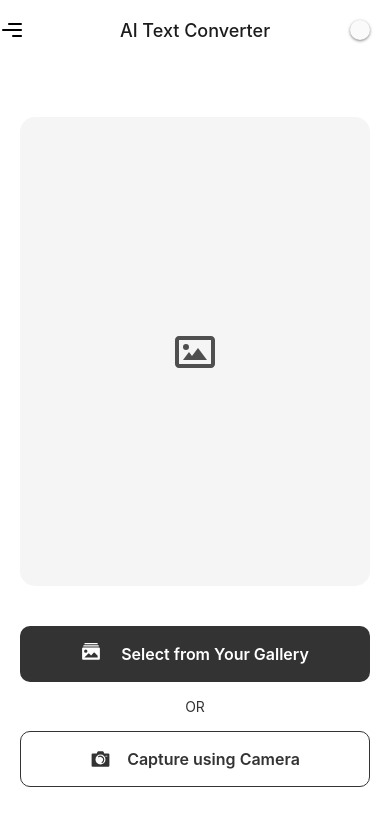
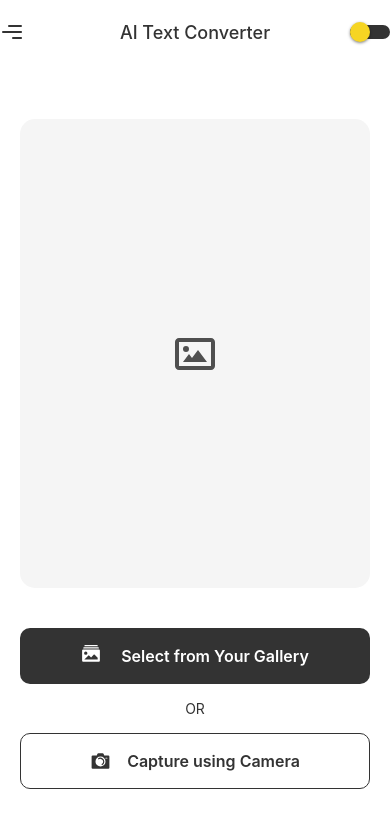
Before and after one commit to usamadesigner/CloudVision-Text-Extractor, a React Native app: screen /Home in a window 390 px wide. Shown: the top 828 px of the page. Built offline with nearby package versions, Linux system fonts and the light colour scheme; what react-native-root-siblings would draw is missing.

Commit message:
Updated Theme

```diff
--- a/App.js
+++ b/App.js
@@ -5,7 +5,7 @@ import { createNativeStackNavigator } from '@react-navigation/native-stack';
 import {Home,Result,CaptureImage} from './screens';
 import { RootSiblingParent } from 'react-native-root-siblings';
 import ThemeWrapper from './themes/Themewrapper';
-import ThemeProvider, {useThemeContext } from './themes';
+import ThemeProvider  from './themes';
 import Menu from './screens/Menu'
 const Stack = createNativeStackNavigator();
 
@@ -14,12 +14,10 @@ function App() {
     <RootSiblingParent>
  <ThemeProvider>
   <ThemeWrapper>
-
-
     <NavigationContainer  >
       <Stack.Navigator initialRouteName='Home' screenOptions={{
         headerTitle: "AI Text Converter",
-        headerStyle: { height:Platform.OS=='android'? 80 : 60},
+        headerStyle: { height:Platform.OS=='android'? 80 : 60,},
         headerTitleAlign: 'center',
         headerShadowVisible: false,
       }}>
--- a/constants/Svg/MenuIcon.js
+++ b/constants/Svg/MenuIcon.js
@@ -11,7 +11,7 @@ const MenuIcon = (props) => (
   >
     <Path
       d="M22 18.005c0 .55-.446.995-.995.995h-8.01a.995.995 0 1 1 0-1.99h8.01c.55 0 .995.445.995.995ZM22 12c0 .55-.446.995-.995.995H2.995a.995.995 0 1 1 0-1.99h18.01c.55 0 .995.446.995.995Zm-.995-5.01a.995.995 0 1 0 0-1.99H8.995a.995.995 0 0 0 0 1.99h12.01Z"
-      fill="#000"
+      fill={props.color}
     />
   </Svg>
 )
--- a/screens/Home/index.js
+++ b/screens/Home/index.js
@@ -31,17 +31,19 @@ const Home = ({ navigation,route }) => {
 
 React.useEffect(() => {
   navigation.setOptions({
+    headerStyle:{backgroundColor:theme.background},
+    headerTitleStyle:{color:theme.primary},
     headerLeft: () => {
       return (
         <Pressable onPress={()=>navigation.navigate('Menu')}>
-          <SVG.MenuIcon/>
+          <SVG.MenuIcon color={theme.primary}/>
       </Pressable>
     )
   },
   headerRight:()=>(
     <Switch
-    trackColor={ { false: theme.primaryLight, true: theme.secondary } }
-    thumbColor={ isEnabled ? theme.gradientEnd : theme.secondaryLight }
+    trackColor={ { false: theme.primary, true: theme.primary } }
+    thumbColor={ isEnabled ? theme.secondary : theme.Attention }
     ios_backgroundColor="#3e3e3e"
     onValueChange={ () => {
       setIsEnabled(!isEnabled);
```
